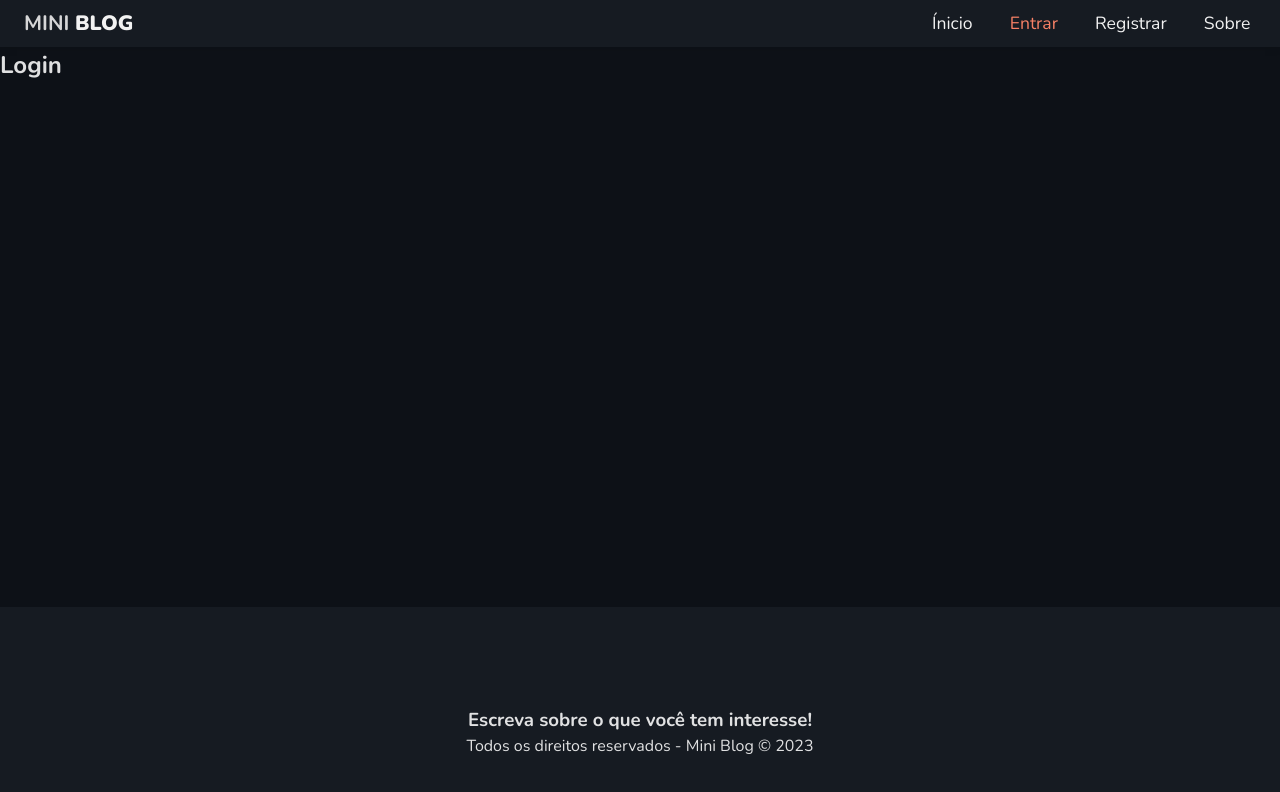
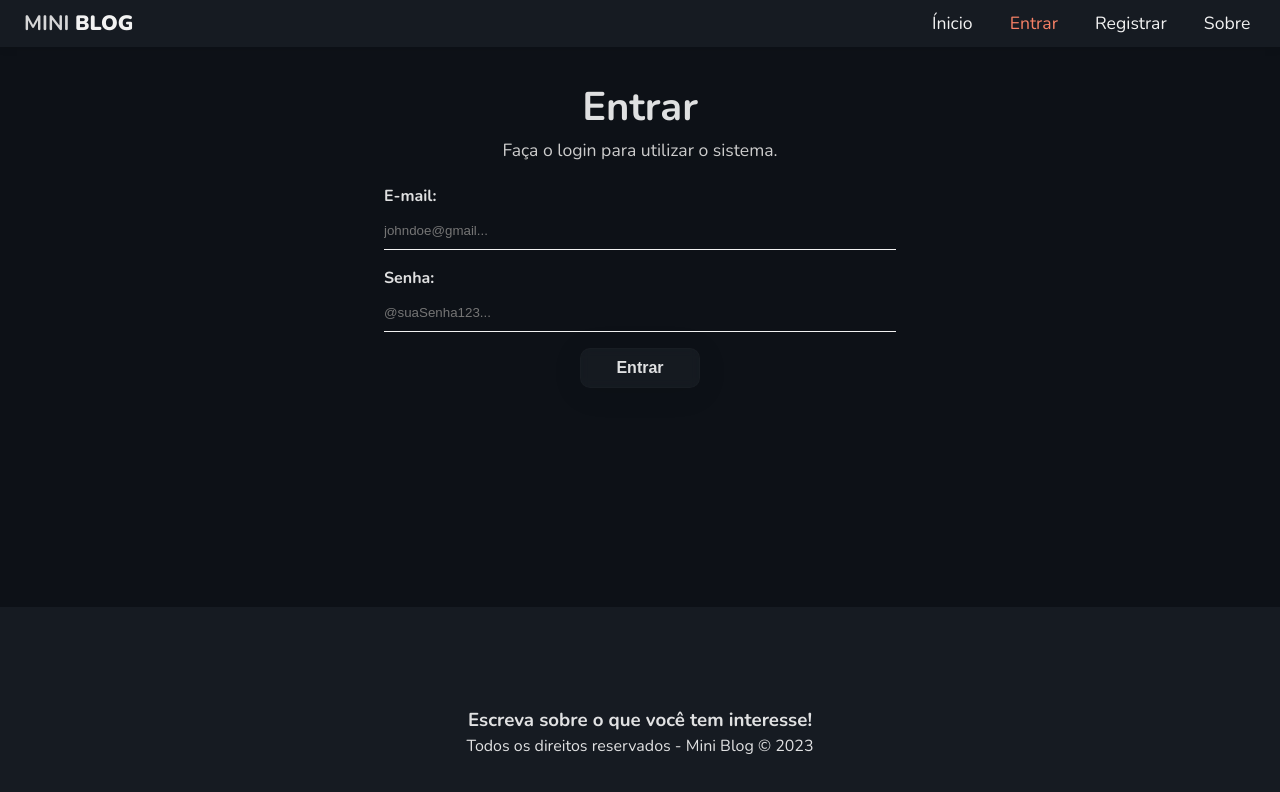
Before and after one commit to MACHADOKING/mini-blog, a React (Vite) app: page /login in a window 1280 px wide. Shown: the top 792 px of the page. Built offline with nearby package versions, Linux system fonts and the light colour scheme; no server answers.

Commit message:
Feat: structuring login page

```diff
--- a/src/pages/Login/Login.jsx
+++ b/src/pages/Login/Login.jsx
@@ -1,12 +1,72 @@
 // CSS
 import styles from "./Login.module.css";
-// components
-import React from "react";
+// Hooks
+import { useAuthentication } from "../../hooks/useAuthentication";
+// packages
+import { useState, useEffect } from "react";
 
 const Login = () => {
+  const [email, setEmail] = useState("");
+  const [password, setPassword] = useState("");
+  const [error, setError] = useState("");
+
+  const { createUser, error: authError, loading } = useAuthentication();
+
+  const handleSubmit = async (e) => {
+    e.preventDefault();
+    setError("");
+
+    const user = {
+      email,
+      password,
+    };
+
+    const res = await createUser(user);
+
+    console.log(user);
+  };
+
+  useEffect(() => {
+    if (authError) {
+      setError(authError);
+    }
+  }, [authError]);
+
   return (
-    <div>
-      <h2>Login</h2>
+    <div className={styles.login}>
+      <h1>Entrar</h1>
+      <p>Faça o login para utilizar o sistema.</p>
+      <form onSubmit={handleSubmit}>
+        <label>
+          <span>E-mail:</span>
+          <input
+            type="email"
+            name="email"
+            required
+            placeholder="johndoe@gmail..."
+            value={email}
+            onChange={(e) => setEmail(e.target.value)}
+          />
+        </label>
+        <label>
+          <span>Senha:</span>
+          <input
+            type="password"
+            name="password"
+            required
+            placeholder="@suaSenha123..."
+            value={password}
+            onChange={(e) => setPassword(e.target.value)}
+          />
+        </label>
+        {!loading && <button className="btn">Entrar</button>}
+        {loading && (
+          <button className="btn" disabled>
+            Aguarde...
+          </button>
+        )}
+        {error && <p className="error">{error}</p>}
+      </form>
     </div>
   );
 };
--- a/src/pages/Login/Login.module.css
+++ b/src/pages/Login/Login.module.css
@@ -0,0 +1,15 @@
+.login {
+  padding-top: 30px;
+  text-align: center;
+  min-height: 60vh;
+}
+
+h1 {
+  font-size: 2.5rem;
+}
+
+.login p {
+  color: #ccc;
+  font-size: 1.1rem;
+  margin-bottom: 20px;
+}
```
